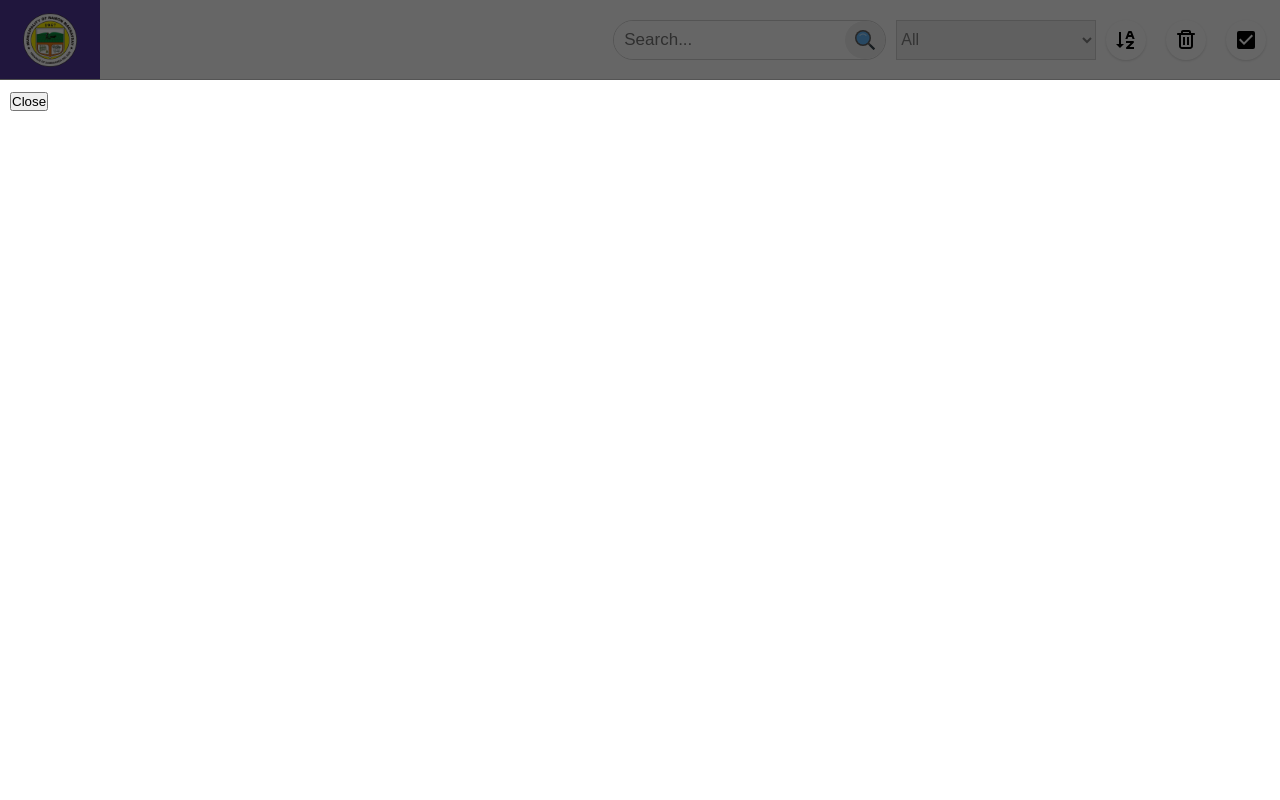
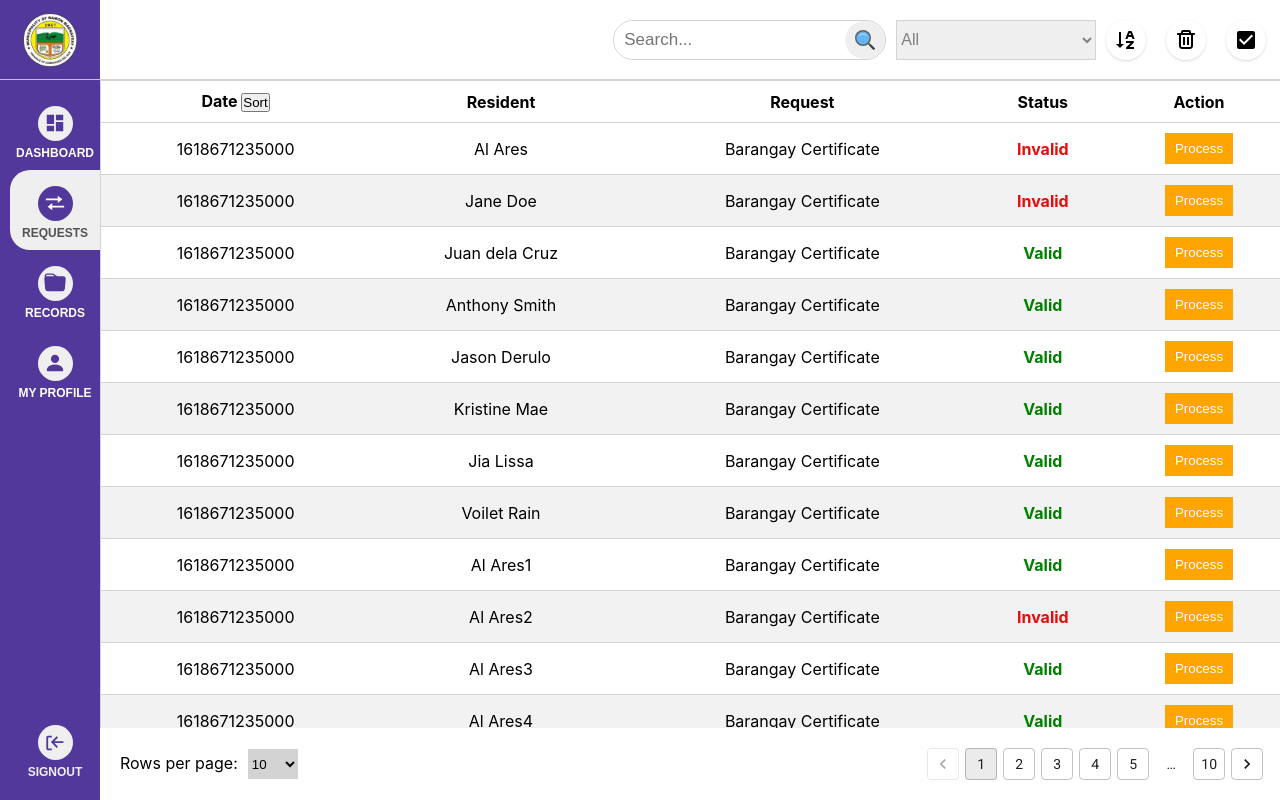
Before and after one commit to alnstien/BMS-frontend, a React (Create React App) app: page /transaction in a window 1280 px wide. Built offline with nearby package versions, Linux system fonts and the light colour scheme.

Commit message:
committed

```diff
--- a/src/components/modal/processModal.js
+++ b/src/components/modal/processModal.js
@@ -38,7 +38,9 @@ export default function CreatePostModal({show,setShow}) {
         }}
      >
         <div className="flex-modal">
-            <button>Close</button>
+            <button
+                onClick={()=>setShow(!show)}
+            >Close</button>
         </div>
      </Modal>
     )
--- a/src/components/modal/processmodal.css
+++ b/src/components/modal/processmodal.css
@@ -1,5 +1,5 @@
 .flex-modal{
-    height: 90vh;
+    height: 100vh;
     width: 100%;
     background: #fff;
     position: relative;
--- a/src/components/transaction/index.js
+++ b/src/components/transaction/index.js
@@ -37,7 +37,7 @@ function Button({status,fnc,icon1,icon2,style}){
     )
 }
 
-function ListItem({status,request,checked}){
+function ListItem({status,request,checked,handleCheck,handleProcess}){
     const [selected,setSelected] = useState(checked);
 
     const handleSelect=useCallback(()=>{
@@ -71,7 +71,10 @@ function ListItem({status,request,checked}){
                     </div>
                 </td>
                 <td>
-                    <button className="process-btn">Process</button>
+                    <button
+                        className="process-btn"
+                        onClick={handleProcess}
+                    >Process</button>
                 </td>
             </tr>
         </>
@@ -107,7 +110,7 @@ export default function Transaction(props) {
     const [isOpen,setOpen] = useState(false)
     const [check,setCheck] = useState(false)
     const [checked,setChecked] = useState(false);
-
+    const [show,setShow] = useState(false)
 
     const width = window.innerWidth;
     const toggleSidebar=(e)=>{
@@ -127,7 +130,9 @@ export default function Transaction(props) {
     const handleCheckAll=()=>{
         setChecked(prevChecked=>!prevChecked)
     }
-
+    const handleProcess=()=>{
+        setShow(!show)
+    }
     return (
         <>
         <div className="con-container">
@@ -227,7 +232,7 @@ export default function Transaction(props) {
                                                 </th>
                                                 :null
                                             }
-                                                <th>Date</th>
+                                                <th>Date <button>Sort</button></th>
                                                 <th>Resident</th>
                                                 <th>Request</th>
                                                 <th>Status</th>
@@ -241,6 +246,7 @@ export default function Transaction(props) {
                                                     request={req}
                                                     status={check}
                                                     checked={checked}
+                                                    handleProcess={handleProcess}
                                               />
                                              })
                                          }
@@ -268,7 +274,8 @@ export default function Transaction(props) {
             </div>
         </div>
         <ProcessModal
-            show={true}
+            show={show}
+            setShow={setShow}
         />
     </>
     )
```
